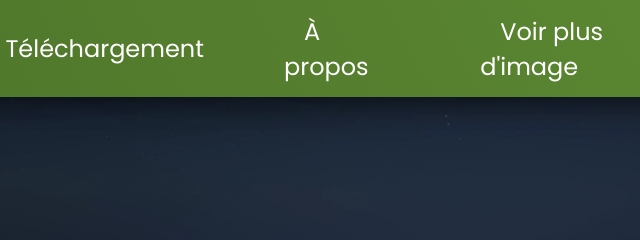
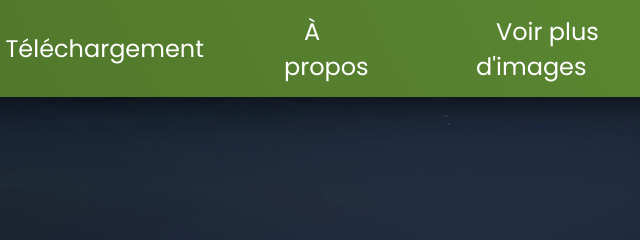
Before and after one commit to viciscat/MineralContest, a plain HTML site: page index.html in a window 1280 px wide. Shown: the top 240 px of the page, 541-1181 px from the left. Drawn offline with Linux system fonts and the light colour scheme.

Commit message:
faute d'orthographe honteuse

```diff
--- a/index.html
+++ b/index.html
@@ -41,7 +41,7 @@
 
           <li>
             <div class="link">
-                <a href="screenshots.zip" download>Voir plus d'image</a>
+                <a href="screenshots.zip" download>Voir plus d'images</a>
             </div>
           </li>
 
```
